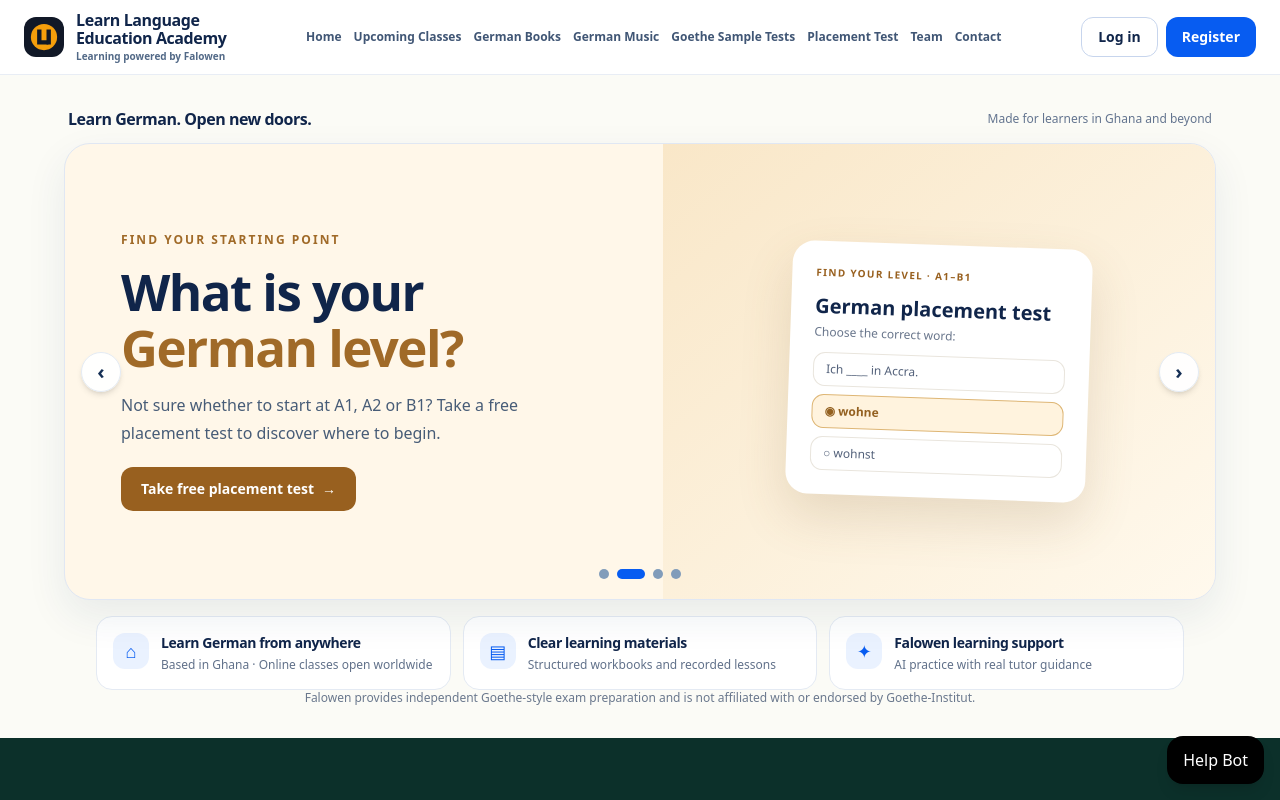
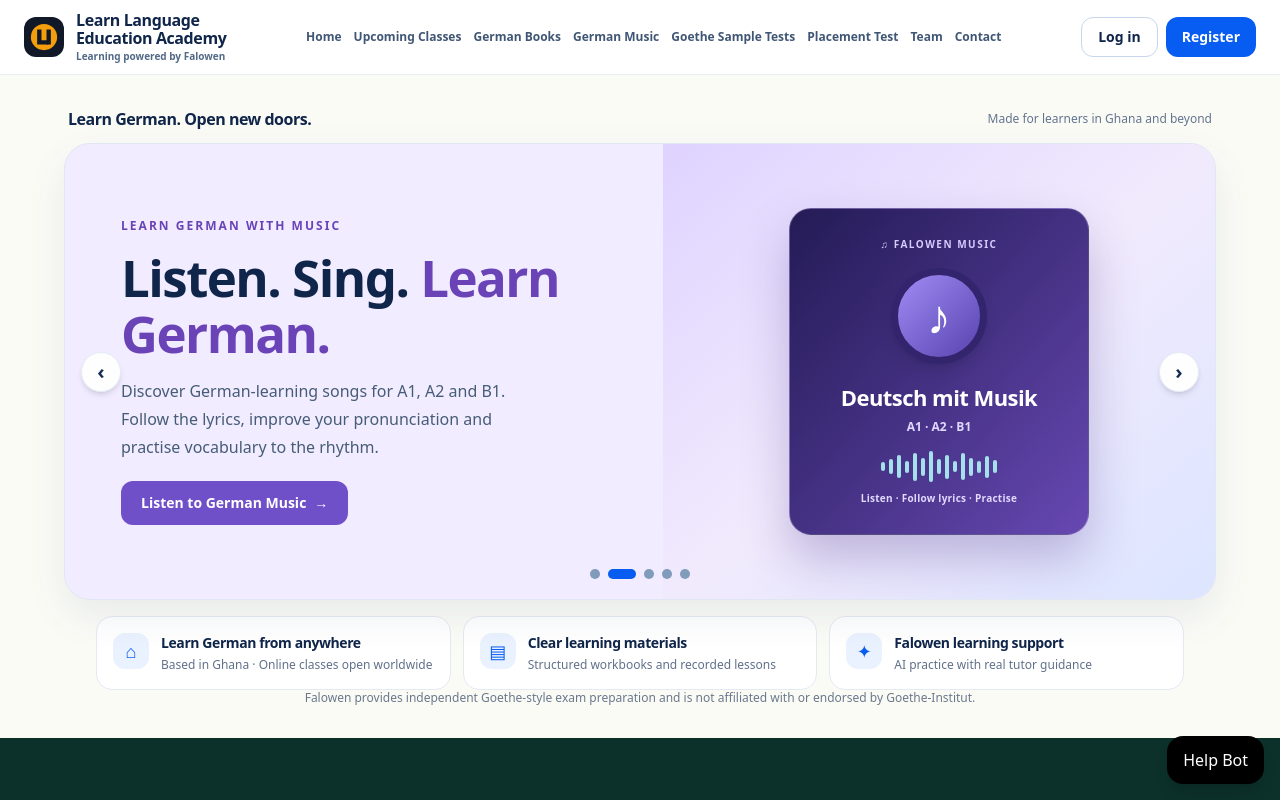
Before and after one commit to learngermanghana/learngermanghana-site, a Next.js app: page / in a window 1280 px wide. Both pictures are taken after a click on the button 640 px from the left and 574 px from the top of the page. Shown: the top 800 px of the page. Built offline with nearby package versions, Linux system fonts and the light colour scheme.

Commit message:
feat(academy): add Music to homepage rotating feature slides

```diff
--- a/src/components/AcademyHero.tsx
+++ b/src/components/AcademyHero.tsx
@@ -17,6 +17,15 @@ const slides = [
     extra: "See live classes and schedules",
     extraHref: LINKS.classes,
     theme: "course",
+  },
+  {
+    label: "Learn German with music",
+    title: "Listen. Sing.",
+    emphasis: "Learn German.",
+    description: "Discover German-learning songs for A1, A2 and B1. Follow the lyrics, improve your pronunciation and practise vocabulary to the rhythm.",
+    button: "Listen to German Music",
+    href: LINKS.music,
+    theme: "music",
   },
   {
     label: "Find your starting point",
@@ -49,6 +58,7 @@ const slides = [
 
 const tones = {
   course: { outer: "bg-[#eaf4ff]", kicker: "text-[#075cf1]", title: "text-[#075cf1]", button: "bg-[#075cf1] hover:bg-[#0349c8]" },
+  music: { outer: "bg-[#f1ecff]", kicker: "text-[#6a44b7]", title: "text-[#6a44b7]", button: "bg-[#7050c9] hover:bg-[#573ca5]" },
   level: { outer: "bg-[#fff7e9]", kicker: "text-[#a06a28]", title: "text-[#a06a28]", button: "bg-[#98601f] hover:bg-[#7f4f19]" },
   exam: { outer: "bg-[#e9f8f2]", kicker: "text-[#0d7259]", title: "text-[#0d7259]", button: "bg-[#0d7259] hover:bg-[#095942]" },
   books: { outer: "bg-[#f4f0ff]", kicker: "text-[#7653bc]", title: "text-[#7653bc]", button: "bg-[#6950b6] hover:bg-[#58429e]" },
@@ -71,6 +81,22 @@ function Visual({ theme }: { theme: (typeof slides)[number]["theme"] }) {
         />
         <div className="absolute bottom-3 right-3 rounded-xl border border-white/80 bg-white/90 px-3 py-2 text-[11px] font-bold text-[#234161] shadow-lg">
           Real people. Real support.
+        </div>
+      </div>
+    );
+  }
+  if (theme === "music") {
+    return (
+      <div className="flex h-full min-h-[185px] w-full items-center justify-center overflow-hidden bg-gradient-to-br from-[#dfd3ff] via-[#f1eafd] to-[#dce5ff] px-5 py-5 sm:px-8" aria-hidden="true">
+        <div className="w-full max-w-[300px] rounded-[22px] border border-white/20 bg-gradient-to-br from-[#241b56] to-[#6748b2] p-5 text-center text-white shadow-[0_24px_48px_#43277d45] sm:p-7">
+          <p className="text-[10px] font-extrabold uppercase tracking-[0.15em] text-[#d5cbff]">♫ Falowen Music</p>
+          <div className="mx-auto mt-4 grid h-[68px] w-[68px] place-items-center rounded-full border-[7px] border-[#33256d] bg-gradient-to-br from-[#a18cf4] to-[#5943af] text-4xl shadow-lg sm:h-[96px] sm:w-[96px] sm:text-5xl">♪</div>
+          <p className="mt-4 text-lg font-extrabold tracking-tight sm:text-[22px]">Deutsch mit Musik</p>
+          <p className="mt-1 text-xs font-bold text-[#dfd8ff]">A1 · A2 · B1</p>
+          <div className="mt-4 flex h-8 items-center justify-center gap-1">
+            {[9, 15, 23, 12, 28, 18, 31, 15, 24, 11, 27, 18, 12, 22, 13].map((height, index) => <span key={index} className="w-1 rounded-full bg-[#a4e1eb]" style={{ height }} />)}
+          </div>
+          <p className="mt-2 text-[10px] font-semibold tracking-wide text-[#e2d9ff]">Listen · Follow lyrics · Practise</p>
         </div>
       </div>
     );
@@ -170,7 +196,7 @@ export function AcademyHero() {
           }
         }}
       >
-        <div key={current.theme} aria-roledescription="slide" aria-label={(index + 1) + " of 4: " + current.label}
+        <div key={current.theme} aria-roledescription="slide" aria-label={(index + 1) + " of " + slides.length + ": " + current.label}
           className="grid min-h-[535px] grid-rows-[auto_minmax(180px,1fr)] sm:min-h-[455px] sm:grid-cols-[52%_48%] sm:grid-rows-1">
           <div className="flex flex-col items-start justify-center px-7 pb-9 pt-10 sm:px-14 sm:py-10">
             <p className={"text-[10px] font-extrabold uppercase tracking-[0.17em] sm:text-xs " + tone.kicker}>{current.label}</p>
```
